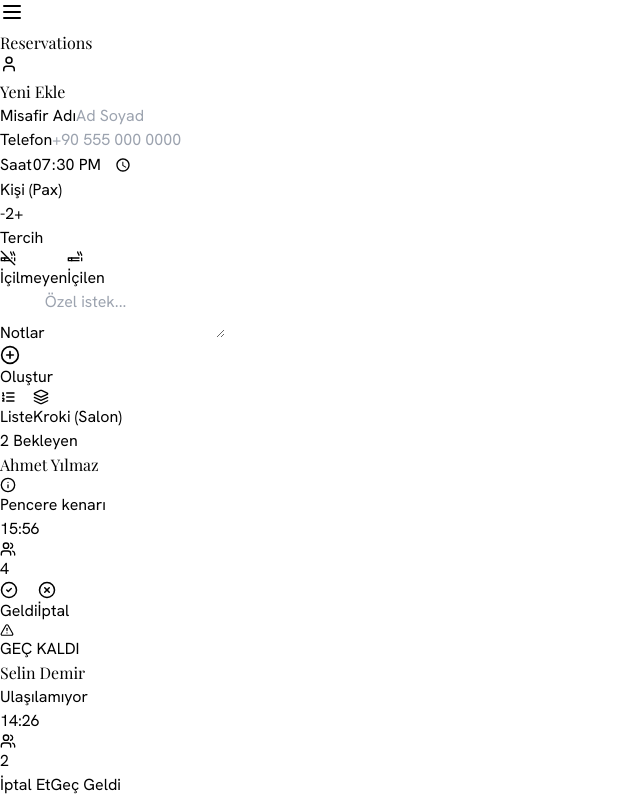
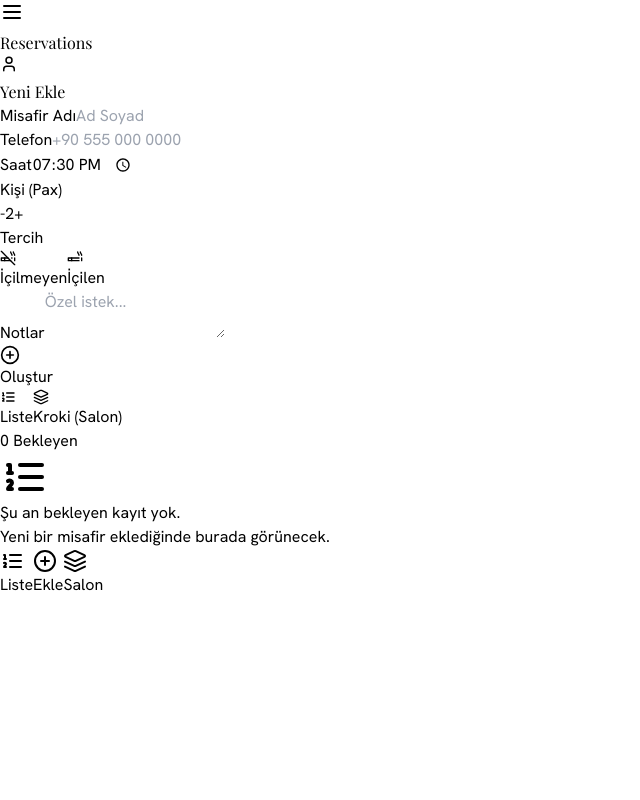
Before and after one commit to brsvrn/rezervasyon-app, a React (Vite) app: page / in a window 1280 px wide. Shown: the top 800 px of the page, without its empty margins (0-640 px from the left). Built offline with nearby package versions, Linux system fonts and the light colour scheme; a web font is replaced by a local one.

Commit message:
Update App.jsx

```diff
--- a/src/App.jsx
+++ b/src/App.jsx
@@ -17,34 +17,20 @@ export default function App() {
     name: '', phone: '', time: '19:30', pax: 2, smoking: false, notes: ''
   });
 
-  // Dummy Reservations Data
-  const getInitialData = () => {
-    const now = new Date();
-    const future = new Date(now.getTime() + 60 * 60000);
-    const past = new Date(now.getTime() - 30 * 60000);
-
-    const formatTime = (d) => `${d.getHours().toString().padStart(2, '0')}:${d.getMinutes().toString().padStart(2, '0')}`;
-
-    return [
-      { id: 1, name: 'Ahmet Yılmaz', phone: '+90 555 111 2233', time: formatTime(future), pax: 4, smoking: false, notes: 'Pencere kenarı', status: 'pending' },
-      { id: 2, name: 'Selin Demir', phone: '+90 555 222 3344', time: formatTime(past), pax: 2, smoking: true, notes: 'Ulaşılamıyor', status: 'pending' },
-      { id: 3, name: 'Mehmet Can', phone: '+90 555 333 4455', time: '14:00', pax: 3, smoking: false, notes: '', status: 'arrived' },
-    ];
-  };
-
-  const [reservations, setReservations] = useState(getInitialData());
+  // Tamamen Sıfırlanmış Rezervasyon Listesi
+  const [reservations, setReservations] = useState([]);
   const [isSubmitting, setIsSubmitting] = useState(false);
 
-  // Dummy Tables Data for Salon View
+  // Tamamen Sıfırlanmış ve Boşaltılmış Masa Düzeni
   const [tables] = useState([
-    { id: 1, no: '1', capacity: 2, status: 'occupied', info: 'Mehmet Can (14:00)' },
+    { id: 1, no: '1', capacity: 2, status: 'empty', info: '' },
     { id: 2, no: '2', capacity: 2, status: 'empty', info: '' },
-    { id: 3, no: '3', capacity: 4, status: 'reserved', info: 'Ahmet Y. (19:30)' },
+    { id: 3, no: '3', capacity: 4, status: 'empty', info: '' },
     { id: 4, no: '4', capacity: 4, status: 'empty', info: '' },
-    { id: 5, no: '12 (VIP)', capacity: 6, status: 'occupied', info: 'Ali Bey' },
-    { id: 6, no: '14', capacity: 4, status: 'reserved', info: 'Selin D. (18:45)' },
+    { id: 5, no: '12 (VIP)', capacity: 6, status: 'empty', info: '' },
+    { id: 6, no: '14', capacity: 4, status: 'empty', info: '' },
     { id: 7, no: 'Bahçe 1', capacity: 2, status: 'empty', info: '' },
-    { id: 8, no: 'Bahçe 2', capacity: 4, status: 'occupied', info: 'Walk-in' },
+    { id: 8, no: 'Bahçe 2', capacity: 4, status: 'empty', info: '' },
   ]);
 
   useEffect(() => {
@@ -183,7 +169,13 @@ export default function App() {
           {/* TAB CONTENT: FEED (LISTE) */}
           {activeTab === 'feed' && (
             <div className="flex flex-col gap-4">
-              {reservations.length === 0 && <div className="text-center py-10 text-[#554240]">Henüz kayıt yok.</div>}
+              {reservations.length === 0 && (
+                <div className="flex flex-col items-center justify-center py-20 text-[#89726f]">
+                  <ListOrdered size={48} className="mb-4 opacity-30" />
+                  <p className="font-hanken font-semibold text-lg">Şu an bekleyen kayıt yok.</p>
+                  <p className="font-hanken text-sm opacity-70 mt-1">Yeni bir misafir eklediğinde burada görünecek.</p>
+                </div>
+              )}
 
               {reservations.map((rez) => {
                 const late = checkIsLate(rez.time, rez.status);
```
